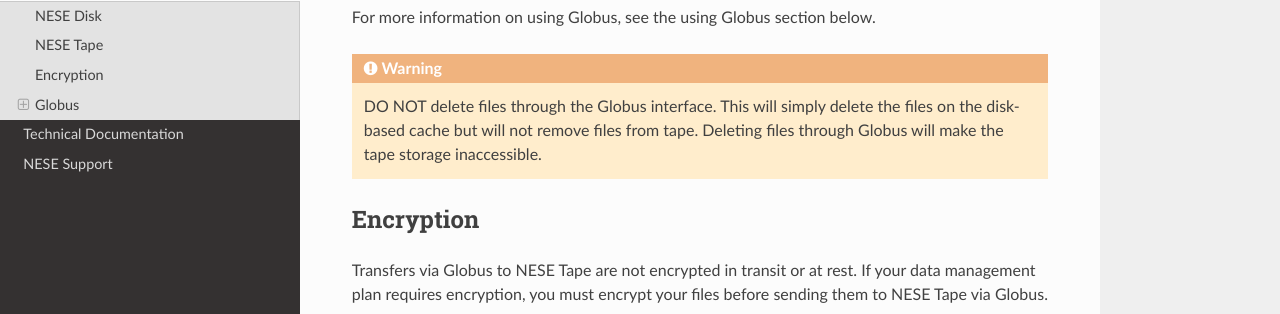
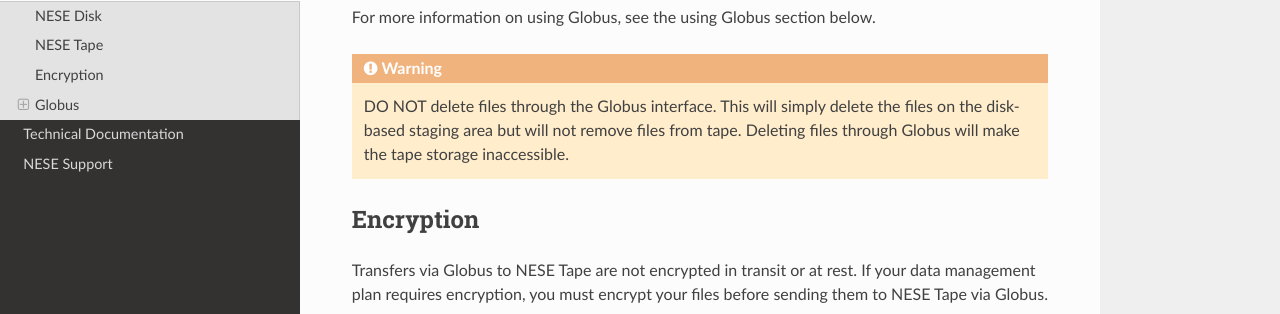
Before and after one commit to mghpcsim/rtd-nese, a Sphinx documentation site: the page built from docs/source/user-docs.rst, in a window 1280 px wide and 900 px high, scrolled down 1843 px. Shown: the part 161-475 px from the top of the window. Built offline with Sphinx 7.4.7 and the Read the Docs theme 2.0.0, drawn with Linux system fonts in a browser that asks for light colours.

Commit message:
removing reference to cache -> staging area in the warning

```diff
--- a/docs/source/user-docs.rst
+++ b/docs/source/user-docs.rst
@@ -89,8 +89,8 @@
 .. warning::
 
         DO NOT delete files through the Globus interface. This will simply delete the files on the disk-based
-        cache but will not remove files from tape. Deleting files through Globus will make the tape storage
-        inaccessible.
+        staging area but will not remove files from tape. Deleting files through Globus will make the tape
+        storage inaccessible.
 
 Encryption
 ----------
```
